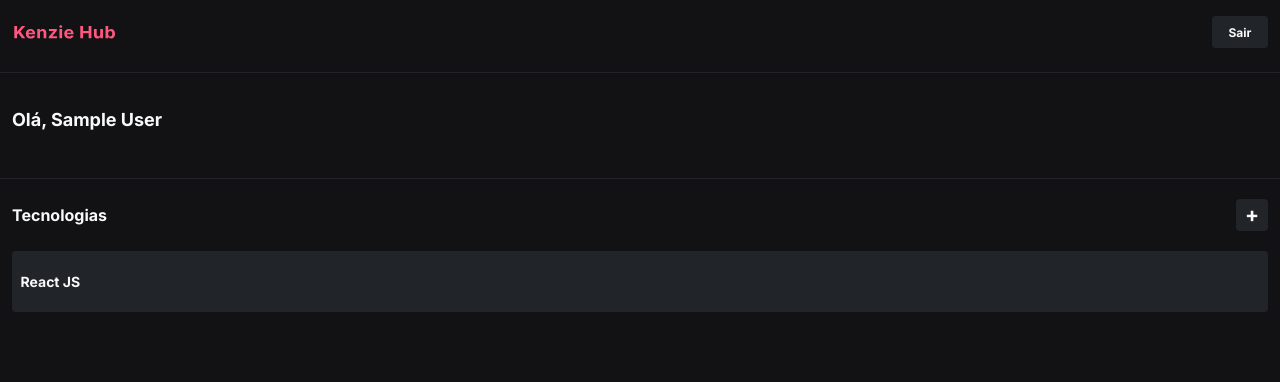
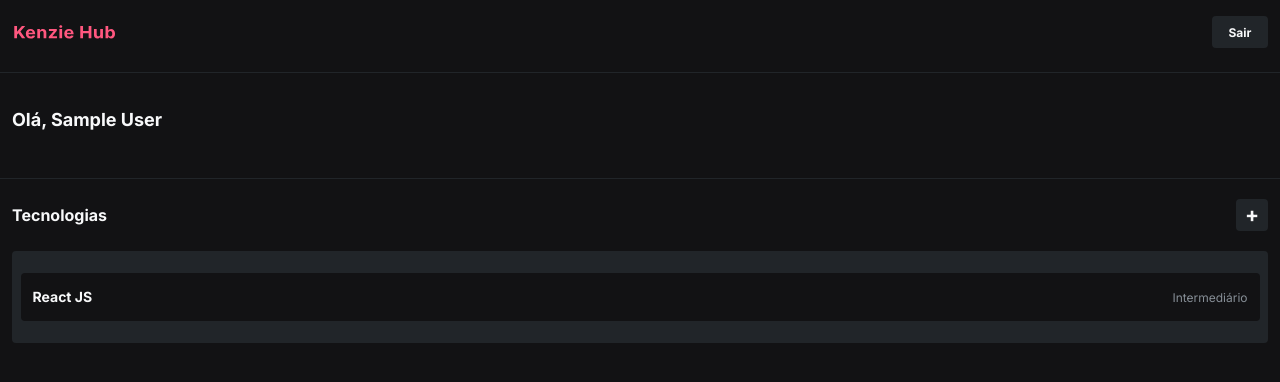
Before and after one commit to Kenzie-Academy-Brasil-Developers/react-entrega-s2-kenzie-hub-matheuschvs, a React (Create React App) app: page /home in a window 1280 px wide. Shown: the top 382 px of the page. Built offline with nearby package versions, Linux system fonts and the light colour scheme; sample sign-in values are in the browser's storage.

Commit message:
feat: create TechItem

```diff
--- /dev/null
+++ b/src/components/TechItem/index.jsx
@@ -0,0 +1,12 @@
+import { Item, Title, Status } from './style';
+
+const TechItem = ({ title, status }) => {
+  return (
+    <Item>
+      <Title>{title}</Title>
+      <Status>{status}</Status>
+    </Item>
+  )
+}
+
+export { TechItem }
--- /dev/null
+++ b/src/components/TechItem/style.js
@@ -0,0 +1,26 @@
+import styled from 'styled-components';
+
+export const Item = styled.li`
+  display: flex;
+  align-items: center;
+  justify-content: space-between;
+
+  padding: 0.75rem;
+
+  border-radius: 4px;
+
+  background: var(--grey-4);
+
+  &:hover {
+    background: var(--grey-2);
+  }
+`
+
+export const Title = styled.h3`
+  line-height: 1.5rem;
+`
+
+export const Status = styled.p`
+  color: var(--grey-1);
+  font: var(--headline);
+`
--- a/src/pages/Home/index.jsx
+++ b/src/pages/Home/index.jsx
@@ -3,6 +3,7 @@ import { Navigate, useLocation } from "react-router-dom";
 import { Navbar } from "../../components/Navbar";
 import { Header } from "../../components/Header";
 import { SecondaryButton } from "../../components/SecondaryButton";
+import { TechItem } from "../../components/TechItem";
 
 import { Container, Content, ContentHeader, ListTitle, TechList } from './style';
 
@@ -20,7 +21,7 @@ const Home = ({ isAuthenticated, user, signOut }) => {
             <SecondaryButton>+</SecondaryButton>
           </ContentHeader>
           <TechList>
-            <li><h3>React JS</h3></li>
+            <TechItem title='React JS' status='Intermediário' />
           </TechList>
         </Content>
       </Container> :
```
